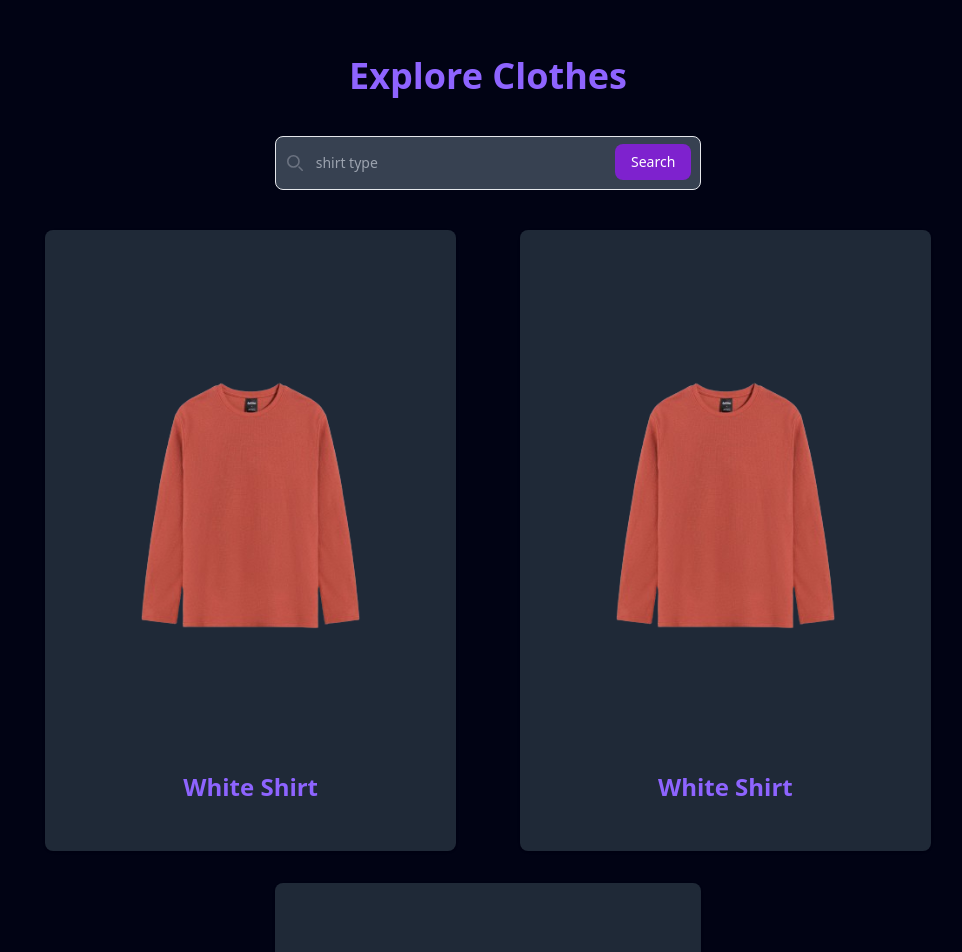
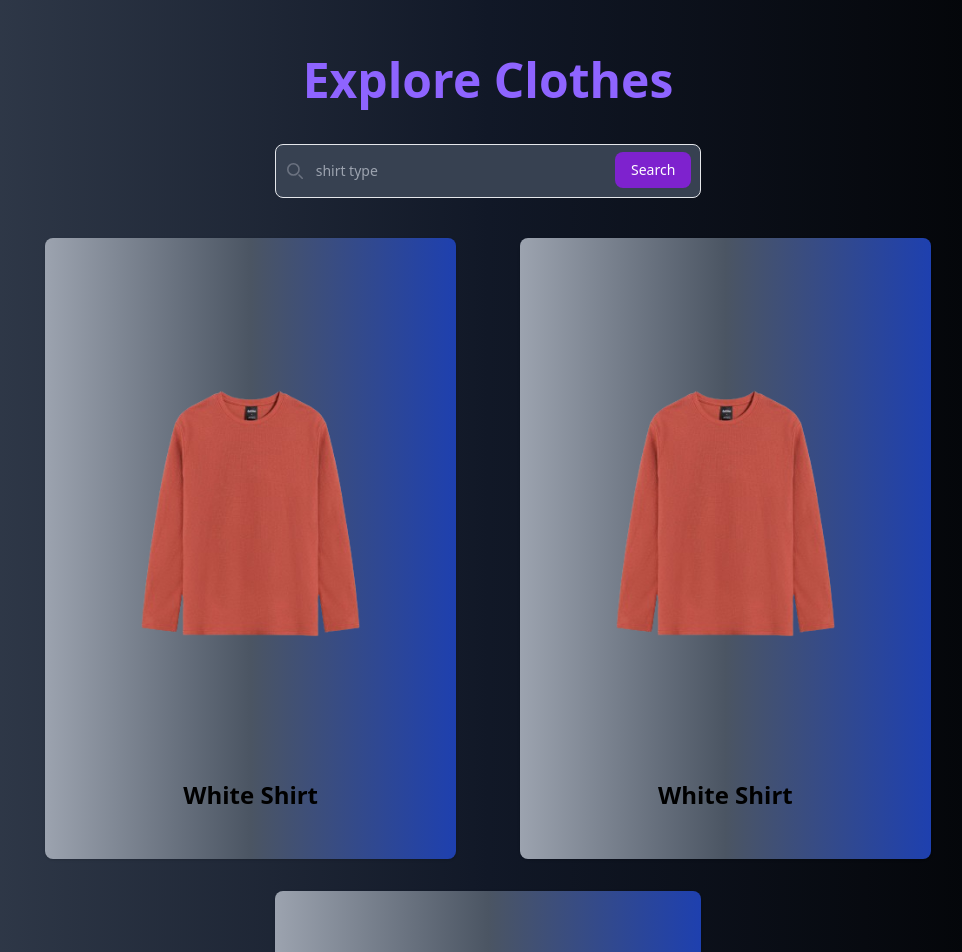
Before and after one commit to hassanjawwad12/sayIt, a React (Vite) app: page /explore in a window 1280 px wide. Shown: the top 952 px of the page, without its empty margins (152-1114 px from the left). Built offline with nearby package versions, Linux system fonts and the light colour scheme.

Commit message:
added gradient

```diff
--- a/src/Explore/Explore.jsx
+++ b/src/Explore/Explore.jsx
@@ -2,8 +2,8 @@ import React from "react";
 
 const Explore = () => {
   return (
-    <div className="flex flex-col items-center justify-centr w-full min-h-screen bg-[#010314] py-4">
-      <p className="font-bold text-4xl text-[#8e64ff] mt-10">Explore Clothes</p>
+    <div className="flex flex-col items-center justify-center w-full min-h-screen bg-gradient-to-r from-gray-700 via-gray-900 to-black py-4">
+      <p className="font-bold text-5xl text-[#8e64ff] mt-10">Explore Clothes</p>
 
       <form className="w-1/3 mx-auto mt-10">
         <label
@@ -47,18 +47,18 @@ const Explore = () => {
       </form>
 
       <div className="flex flex-row w-[100%] space-x-8 items-center justify-center px-6 gap-8 mt-10">
-        <div className=" flex flex-col p-2 items-center justify-center rounded-lg shadow bg-gray-800 w-2/6 h-88 ">
+        <div className=" flex flex-col p-2 items-center justify-center rounded-lg shadow bg-gradient-to-r from-gray-400 via-gray-600 to-blue-800 w-2/6 h-88 ">
           <img src="tshirt.png" className="w-[90%]" />
-          <p className="font-bold text-2xl text-[#8e64ff] mb-10">White Shirt</p>
+          <p className="font-bold text-2xl text-black mb-10">White Shirt</p>
         </div>
-        <div className=" flex flex-col p-2 items-center justify-center rounded-lg shadow bg-gray-800 w-2/6 h-88 ">
+        <div className=" flex flex-col p-2 items-center justify-center rounded-lg shadow bg-gradient-to-r from-gray-400 via-gray-600 to-blue-800 w-2/6 h-88 ">
           <img src="tshirt.png" className="w-[90%]" />
-          <p className="font-bold text-2xl text-[#8e64ff] mb-10">White Shirt</p>
+          <p className="font-bold text-2xl text-black mb-10">White Shirt</p>
         </div>
       </div>
-      <div className="mt-8 flex flex-col p-2 items-center justify-center rounded-lg shadow bg-gray-800 w-2/6 h-88 ">
+      <div className="mt-8 flex flex-col p-2 items-center justify-center rounded-lg shadow bg-gradient-to-r from-gray-400 via-gray-600 to-blue-800 w-2/6 h-88 ">
         <img src="tshirt.png" className="w-[90%]" />
-        <p className="font-bold text-2xl text-[#8e64ff] mb-10">White Shirt</p>
+        <p className="font-bold text-2xl text-black mb-10">White Shirt</p>
       </div>
     </div>
   );
```
